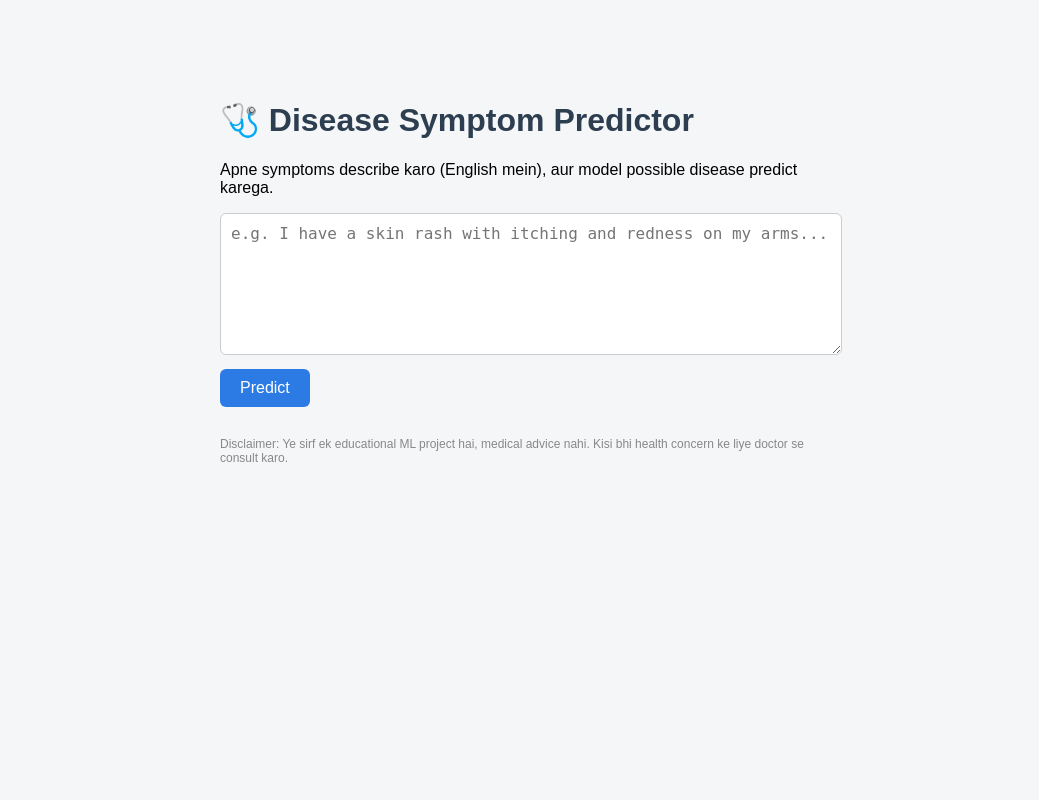
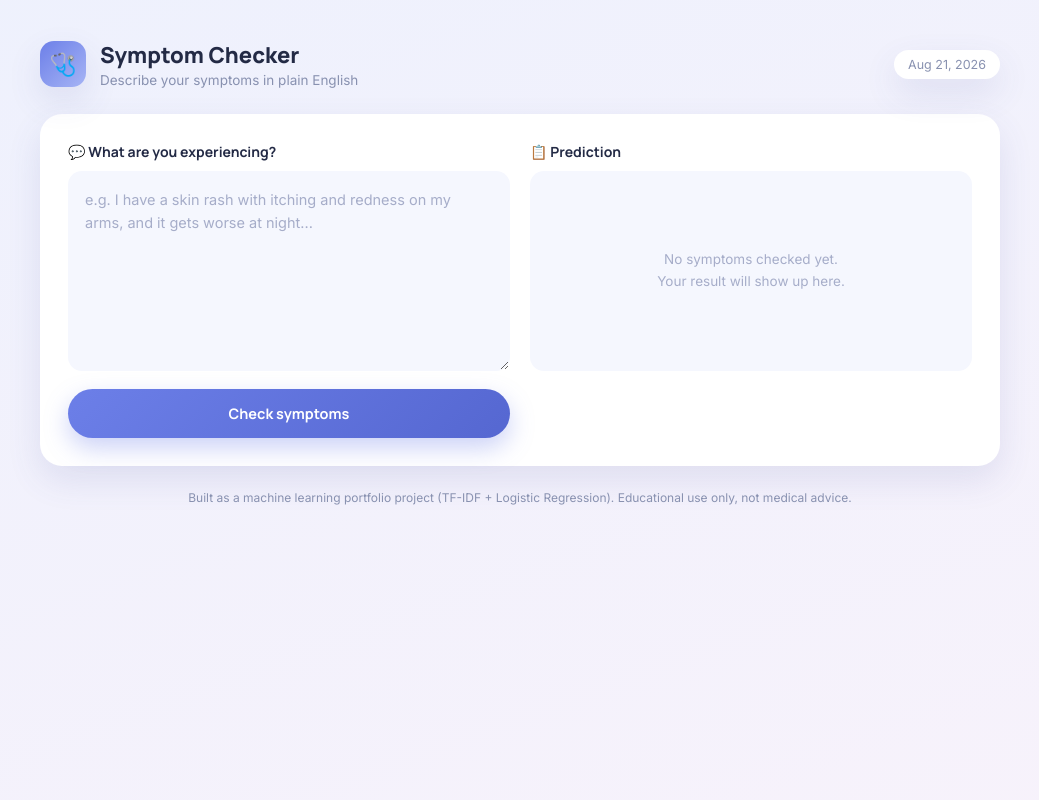
Before and after one commit to aniruddhasutradher07-commits/disease-symptom-predictor, a Flask app: template templates/index.html in a window 1280 px wide. Shown: the whole page, without its empty margins (120-1159 px from the left). Run offline with Flask 3, Linux system fonts and the light colour scheme; the template is opened without the code that fills it, so the values that code supplies are empty; parts of the project's set-up code (start-up, migrations or seed data) failed here and were passed over.

Commit message:
Update model, UI, and add embedding training scripts

```diff
--- a/src/app.py
+++ b/src/app.py
@@ -10,7 +10,7 @@ def home():
     if request.method == "POST":
         symptoms = request.form["symptoms"]
         prediction = predict_disease(symptoms)
-    return render_template("index.html", prediction=prediction)
+    return render_template("index.html", prediction=prediction, symptoms=symptoms)
 
 if __name__ == "__main__":
     app.run(debug=True)
--- a/src/train_model.py
+++ b/src/train_model.py
@@ -11,7 +11,7 @@ import matplotlib.pyplot as plt
 import seaborn as sns
 
 BASE_DIR = os.path.dirname(os.path.dirname(os.path.abspath(__file__)))
-csv_path = os.path.join(BASE_DIR, "data", "Symptom2Disease.csv")
+csv_path = os.path.join(BASE_DIR, "data", "merged_symptom_disease.csv")
 
 df = pd.read_csv(csv_path)
 df['clean_text'] = df['text'].apply(clean_text)
--- a/templates/index.html
+++ b/templates/index.html
@@ -2,65 +2,286 @@
 <html lang="en">
 <head>
 <meta charset="UTF-8">
-    <title>Disease Symptom Predictor</title>
+<meta name="viewport" content="width=device-width, initial-scale=1.0">
+<title>Symptom Checker</title>
+<link rel="preconnect" href="https://fonts.googleapis.com">
+<link rel="preconnect" href="https://fonts.gstatic.com" crossorigin>
+<link href="https://fonts.googleapis.com/css2?family=Manrope:wght@500;700;800&family=Inter:wght@400;500;600&display=swap" rel="stylesheet">
 <style>
+  :root {
+    --bg-a: #eef1fd;
+    --bg-b: #f7f2fb;
+    --surface: #ffffff;
+    --surface-2: #f5f7fe;
+    --ink: #232a45;
+    --muted: #8891b0;
+    --primary: #6c7fe8;
+    --primary-dark: #5567d1;
+    --pink: #ff7a90;
+    --mint: #2fbf94;
+    --shadow: 0 14px 34px rgba(70, 80, 160, 0.12);
+    --radius-lg: 22px;
+    --radius-md: 14px;
+  }
+
+  * { box-sizing: border-box; }
+
   body {
-            font-family: Arial, sans-serif;
-            max-width: 600px;
-            margin: 60px auto;
-            padding: 20px;
-            background: #f4f6f8;
+    margin: 0;
+    min-height: 100vh;
+    font-family: 'Inter', sans-serif;
+    color: var(--ink);
+    background: linear-gradient(160deg, var(--bg-a), var(--bg-b));
+    padding: 40px 18px 60px;
   }
-        h1 {
-            color: #2c3e50;
+
+  .wrap { max-width: 960px; margin: 0 auto; }
+
+  /* Header */
+  header {
+    display: flex;
+    align-items: center;
+    gap: 14px;
+    margin-bottom: 26px;
   }
+  .icon-chip {
+    width: 46px; height: 46px;
+    border-radius: 14px;
+    background: linear-gradient(135deg, var(--primary), #a6b4f5);
+    display: flex; align-items: center; justify-content: center;
+    font-size: 22px;
+    box-shadow: var(--shadow);
+    flex-shrink: 0;
+  }
+  header h1 {
+    font-family: 'Manrope', sans-serif;
+    font-weight: 800;
+    font-size: 22px;
+    margin: 0;
+  }
+  header p {
+    margin: 2px 0 0;
+    color: var(--muted);
+    font-size: 13.5px;
+  }
+  .date-pill {
+    margin-left: auto;
+    background: var(--surface);
+    color: var(--muted);
+    font-size: 12.5px;
+    padding: 7px 14px;
+    border-radius: 999px;
+    box-shadow: var(--shadow);
+  }
+
+  /* App shell */
+  .shell {
+    background: var(--surface);
+    border-radius: var(--radius-lg);
+    box-shadow: var(--shadow);
+    padding: 28px;
+  }
+
+  .grid {
+    display: grid;
+    grid-template-columns: 1fr 1fr;
+    gap: 20px;
+  }
+  @media (max-width: 760px) {
+    .grid { grid-template-columns: 1fr; }
+  }
+
+  .panel-label {
+    font-family: 'Manrope', sans-serif;
+    font-weight: 700;
+    font-size: 14px;
+    margin-bottom: 10px;
+    display: flex;
+    align-items: center;
+    gap: 8px;
+  }
+
   textarea {
     width: 100%;
-            height: 120px;
-            padding: 10px;
-            font-size: 16px;
-            border-radius: 6px;
-            border: 1px solid #ccc;
+    min-height: 200px;
+    padding: 16px;
+    font-family: 'Inter', sans-serif;
+    font-size: 14.5px;
+    line-height: 1.6;
+    color: var(--ink);
+    background: var(--surface-2);
+    border: 1.5px solid transparent;
+    border-radius: var(--radius-md);
+    resize: vertical;
   }
+  textarea::placeholder { color: #a6adc9; }
+  textarea:focus-visible {
+    outline: none;
+    border-color: var(--primary);
+    background: #fff;
+    box-shadow: 0 0 0 4px rgba(108,127,232,0.15);
+  }
+
   button {
-            margin-top: 10px;
-            padding: 10px 20px;
-            background: #2c7be5;
-            color: white;
+    margin-top: 14px;
+    width: 100%;
+    padding: 15px 20px;
+    background: linear-gradient(135deg, var(--primary), var(--primary-dark));
+    color: #fff;
     border: none;
-            border-radius: 6px;
-            font-size: 16px;
+    border-radius: 999px;
+    font-family: 'Manrope', sans-serif;
+    font-weight: 700;
+    font-size: 14.5px;
     cursor: pointer;
+    box-shadow: 0 10px 24px rgba(108,127,232,0.35);
+    transition: transform 0.12s ease, box-shadow 0.12s ease;
   }
-        button:hover {
-            background: #1a5bb8;
+  button:hover { transform: translateY(-1px); box-shadow: 0 14px 28px rgba(108,127,232,0.4); }
+  button:active { transform: translateY(0); }
+  button:focus-visible {
+    outline: none;
+    box-shadow: 0 0 0 4px rgba(108,127,232,0.3);
   }
-        .result {
-            margin-top: 20px;
-            padding: 15px;
-            background: #e8f5e9;
-            border-left: 5px solid #43a047;
+
+  /* Result card */
+  .report-card {
+    background: var(--surface-2);
+    border-radius: var(--radius-md);
+    padding: 22px;
+    min-height: 200px;
+    display: flex;
+    flex-direction: column;
+    justify-content: center;
+  }
+
+  .empty-state {
+    text-align: center;
+    color: #a6adc9;
+    font-size: 13.5px;
+    line-height: 1.6;
+  }
+
+  .result-badge {
+    display: flex;
+    align-items: center;
+    gap: 10px;
+    margin-bottom: 14px;
+  }
+  .result-icon {
+    width: 38px; height: 38px;
+    border-radius: 11px;
+    background: linear-gradient(135deg, var(--pink), #ffb199);
+    display: flex; align-items: center; justify-content: center;
     font-size: 18px;
+    flex-shrink: 0;
+  }
+  .result-tag {
+    font-size: 12px;
+    font-weight: 600;
+    color: var(--mint);
+    background: rgba(47,191,148,0.12);
+    padding: 4px 10px;
+    border-radius: 999px;
+  }
+
+  .result-disease {
+    font-family: 'Manrope', sans-serif;
+    font-weight: 800;
+    font-size: 24px;
+    text-transform: capitalize;
+    margin: 0 0 8px;
+  }
+
+  /* decorative sparkline */
+  .spark { width: 100%; height: 30px; margin: 6px 0 10px; }
+  .spark-path {
+    fill: none;
+    stroke: var(--primary);
+    stroke-width: 2.4;
+    stroke-linecap: round;
+    stroke-linejoin: round;
+    stroke-dasharray: 1;
+    stroke-dashoffset: 0;
+  }
+  @media (prefers-reduced-motion: no-preference) {
+    .spark-path { animation: draw 1.1s ease-out both; }
+  }
+  @keyframes draw {
+    from { stroke-dashoffset: 1; }
+    to { stroke-dashoffset: 0; }
+  }
+
+  .result-note {
+    color: var(--muted);
+    font-size: 13px;
+    line-height: 1.55;
+    margin: 0;
+  }
+
+  footer {
+    margin-top: 22px;
+    text-align: center;
+    font-size: 12px;
+    color: var(--muted);
+    line-height: 1.6;
   }
 </style>
 </head>
 <body>
-    <h1>🩺 Disease Symptom Predictor</h1>
-    <p>Apne symptoms describe karo (English mein), aur model possible disease predict karega.</p>
+  <div class="wrap">
+    <header>
+      <div class="icon-chip">🩺</div>
+      <div>
+        <h1>Symptom Checker</h1>
+        <p>Describe your symptoms in plain English</p>
+      </div>
+      <span class="date-pill" id="case-date"></span>
+    </header>
 
+    <div class="shell">
       <form method="POST">
-        <textarea name="symptoms" placeholder="e.g. I have a skin rash with itching and redness on my arms..." required></textarea><br>
-        <button type="submit">Predict</button>
+        <div class="grid">
+          <div>
+            <div class="panel-label">💬 What are you experiencing?</div>
+            <textarea name="symptoms" placeholder="e.g. I have a skin rash with itching and redness on my arms, and it gets worse at night..." required>{{ symptoms or '' }}</textarea>
+            <button type="submit">Check symptoms</button>
+          </div>
+
+          <div>
+            <div class="panel-label">📋 Prediction</div>
+            <div class="report-card">
+              {% if prediction %}
+                <div class="result-badge">
+                  <div class="result-icon">💊</div>
+                  <span class="result-tag">Predicted</span>
+                </div>
+                <div class="result-disease">{{ prediction }}</div>
+                <svg class="spark" viewBox="0 0 200 30" preserveAspectRatio="none">
+                  <path class="spark-path" pathLength="1"
+                    d="M0,20 L30,20 L42,8 L54,26 L66,14 L80,20 L200,20" />
+                </svg>
+                <p class="result-note">
+                  Matched from patterns in training data — not a medical diagnosis.
+                  Consult a licensed clinician for real symptoms.
+                </p>
+              {% else %}
+                <div class="empty-state">No symptoms checked yet.<br>Your result will show up here.</div>
+              {% endif %}
+            </div>
+          </div>
+        </div>
       </form>
+    </div>
 
-    {% if prediction %}
-    <div class="result">
-        <strong>Predicted Disease:</strong> {{ prediction }}
+    <footer>
+      Built as a machine learning portfolio project (TF-IDF + Logistic Regression). Educational use only, not medical advice.
+    </footer>
   </div>
-    {% endif %}
 
-    <p style="margin-top: 30px; font-size: 12px; color: #888;">
-        Disclaimer: Ye sirf ek educational ML project hai, medical advice nahi. Kisi bhi health concern ke liye doctor se consult karo.
-    </p>
+  <script>
+    document.getElementById('case-date').textContent =
+      new Date().toLocaleDateString('en-US', { year: 'numeric', month: 'short', day: '2-digit' });
+  </script>
 </body>
 </html>
```
Also changed, not shown: src/merge_data.py (added, +48 -0 lines), src/train_model_embeddings.py (added, +40 -0 lines), confusion_matrix.png, 2 other files. Lines whose indentation alone changed are shown as unchanged.
